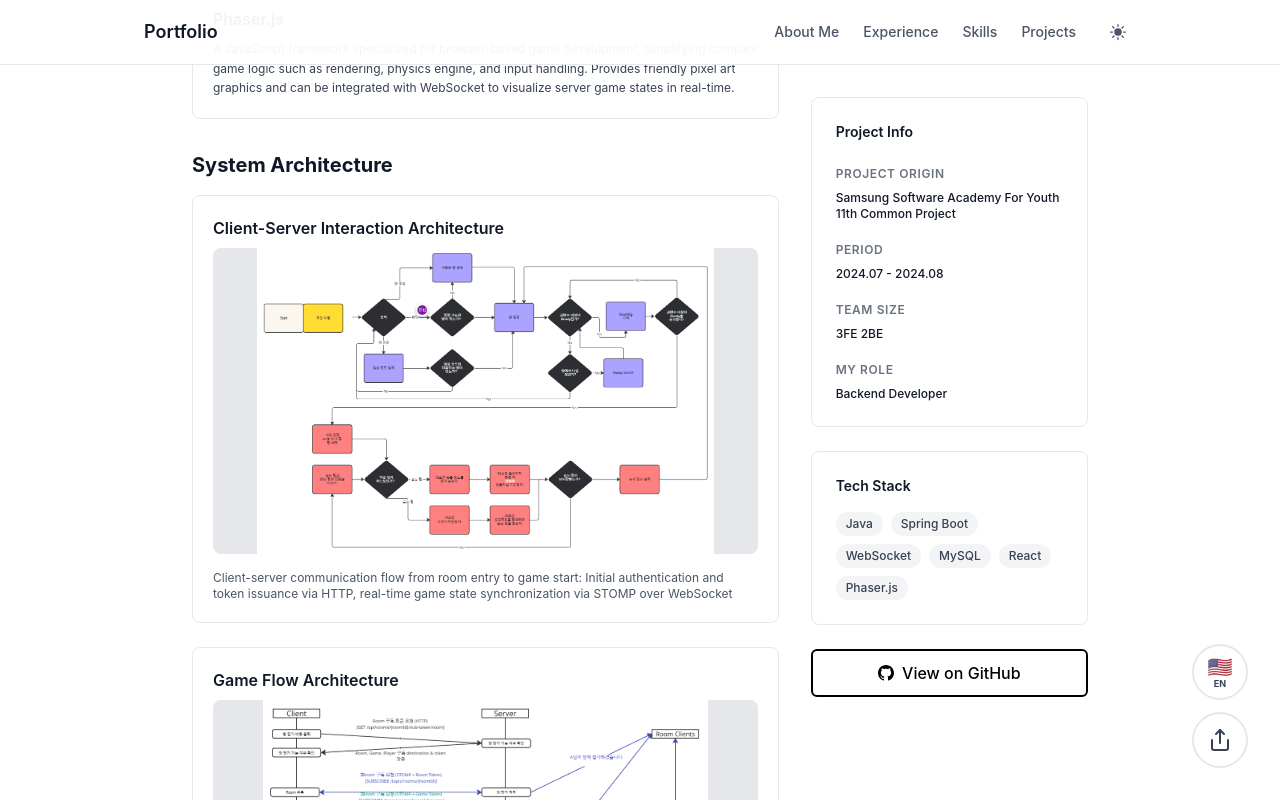
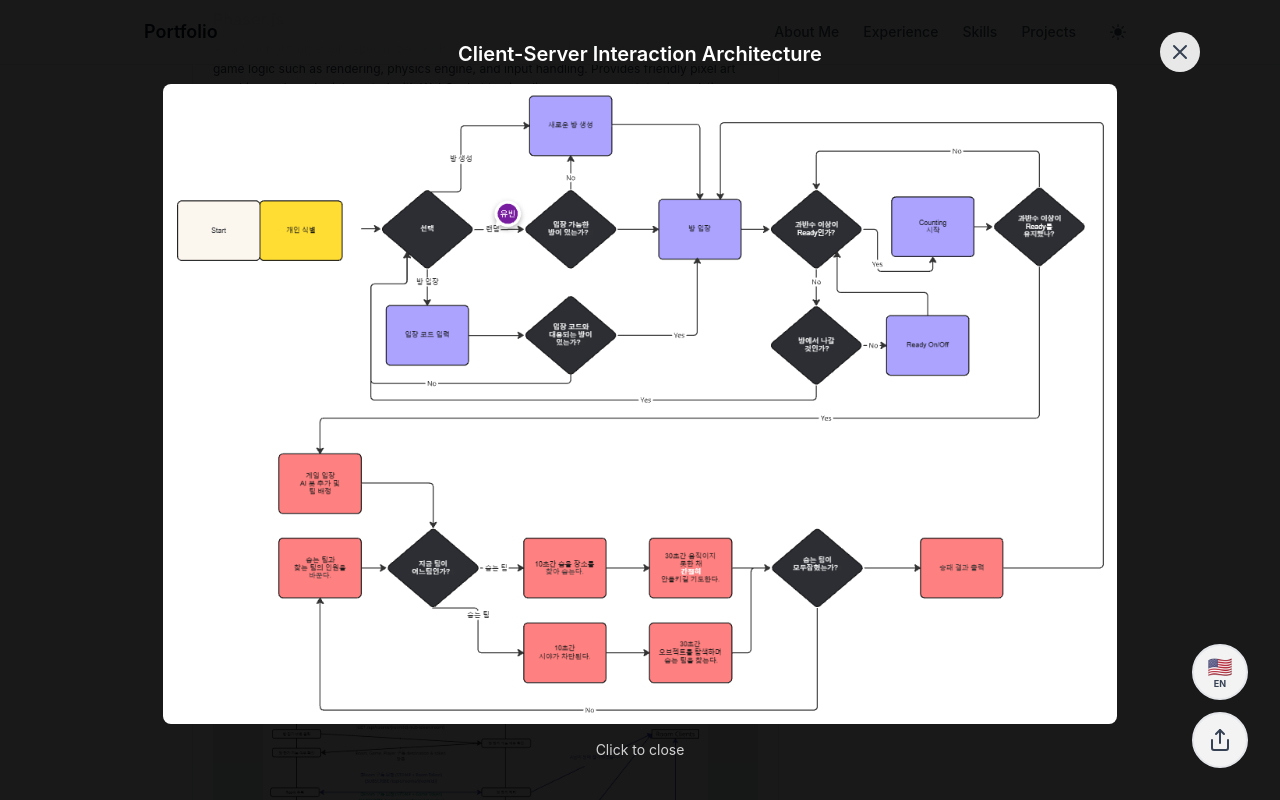
Before and after one commit to sevineleven/portfolio, a Next.js app: page /en/projects/1 in a window 1280 px wide. Both pictures are taken after a click on the element 485 px from the left and 4152 px from the top of the page. Shown: the part 3752-4552 px from the top of the page. Built offline with nearby package versions, Linux system fonts and the light colour scheme; a web font is replaced by a local one.

Commit message:
feat: Add favicon and project 3 architecture images with click-to-enlarge functionality

```diff
--- a/app/[locale]/layout.tsx
+++ b/app/[locale]/layout.tsx
@@ -44,6 +44,11 @@ export async function generateMetadata({
     metadataBase: new URL(baseUrl),
     title: "Portfolio - Sevin Park",
     description: "Backend Developer Portfolio",
+    icons: {
+      icon: '/favicon.svg',
+      shortcut: '/favicon.svg',
+      apple: '/favicon.svg',
+    },
     openGraph: {
       title: "Portfolio - Sevin Park",
       description: "Backend Developer Portfolio",
--- a/app/[locale]/projects/[id]/page.tsx
+++ b/app/[locale]/projects/[id]/page.tsx
@@ -9,6 +9,7 @@ import Card from "@/components/ui/Card";
 import Navbar from "@/components/layout/Navbar";
 import Footer from "@/components/layout/Footer";
 import ProjectScreenshots from "@/components/projects/ProjectScreenshots";
+import ArchitectureImages from "@/components/projects/ArchitectureImages";
 import MarkdownContent from "@/components/ui/MarkdownContent";
 import { Locale } from "@/i18n";
 
@@ -347,46 +348,18 @@ export default async function ProjectDetailPage({
                 {projectData.architectureImages &&
                   projectData.architectureImages.length > 0 && (
                     <section>
-                      <h2 className="text-lg md:text-xl font-bold text-gray-900 dark:!text-white mb-3 md:mb-4">
-                        {t.architecture}
-                      </h2>
-                      <div className="space-y-4 md:space-y-6">
-                        {projectData.architectureImages.map(
-                          (arch: any, idx: number) => (
-                            <Card key={idx} hover={false} className="p-4 md:p-5">
-                              <h3 className="text-sm md:text-base font-semibold text-gray-900 dark:!text-white mb-2">
-                                {locale === "ko"
-                                  ? arch.title
-                                  : locale === "zh"
-                                  ? (arch.titleZh || arch.titleEn || arch.title)
-                                  : (arch.titleEn || arch.title)}
-                              </h3>
-                              <div className="mb-3 md:mb-4 aspect-video w-full rounded-lg overflow-hidden bg-gray-200 dark:bg-slate-800/50 relative">
-                                <Image
-                                  src={arch.url}
-                                  alt={
-                                    locale === "ko"
-                                      ? arch.title
-                                      : locale === "zh"
-                                      ? (arch.titleZh || arch.titleEn || arch.title)
-                                      : (arch.titleEn || arch.title)
-                                  }
-                                  fill
-                                  className="object-contain"
-                                  unoptimized={arch.url.startsWith('http')}
-                                />
-                              </div>
-                              <p className="text-xs text-gray-600 dark:!text-white mt-3 md:mt-4">
-                                {locale === "ko"
-                                  ? arch.description
-                                  : locale === "zh"
-                                  ? (arch.descriptionZh || arch.descriptionEn || arch.description)
-                                  : (arch.descriptionEn || arch.description)}
-                              </p>
-                            </Card>
-                          )
-                        )}
+                      <div className="flex flex-row items-baseline gap-2 mb-3 md:mb-4">
+                        <h2 className="text-lg md:text-xl font-bold text-gray-900 dark:!text-white">
+                          {t.architecture}
+                        </h2>
+                        <span className="text-xs text-gray-400 dark:!text-gray-500 italic">
+                          {locale === 'ko' ? '클릭 시 확대됩니다.' : locale === 'zh' ? '点击放大。' : 'Click to enlarge.'}
+                        </span>
                       </div>
+                      <ArchitectureImages
+                        images={projectData.architectureImages}
+                        locale={locale}
+                      />
                     </section>
                   )}
 
--- /dev/null
+++ b/components/projects/ArchitectureImages.tsx
@@ -0,0 +1,156 @@
+"use client";
+
+import { useState } from "react";
+import Image from "next/image";
+import Card from "../ui/Card";
+
+interface ArchitectureImage {
+  url: string;
+  title: string;
+  titleEn?: string;
+  titleZh?: string;
+  description: string;
+  descriptionEn?: string;
+  descriptionZh?: string;
+}
+
+interface ArchitectureImagesProps {
+  images: ArchitectureImage[];
+  locale: "ko" | "en" | "zh";
+}
+
+export default function ArchitectureImages({
+  images,
+  locale,
+}: ArchitectureImagesProps) {
+  const [selectedImage, setSelectedImage] = useState<{
+    url: string;
+    title: string;
+  } | null>(null);
+
+  const openModal = (url: string, title: string) => {
+    setSelectedImage({ url, title });
+  };
+
+  const closeModal = () => {
+    setSelectedImage(null);
+  };
+
+  return (
+    <>
+      <div className="space-y-4 md:space-y-6">
+        {images.map((arch, idx) => {
+          const title =
+            locale === "ko"
+              ? arch.title
+              : locale === "zh"
+              ? arch.titleZh || arch.titleEn || arch.title
+              : arch.titleEn || arch.title;
+
+          return (
+            <Card key={idx} hover={false} className="p-4 md:p-5">
+              <h3 className="text-sm md:text-base font-semibold text-gray-900 dark:!text-white mb-2">
+                {title}
+              </h3>
+              <div
+                className="mb-3 md:mb-4 aspect-video w-full rounded-lg overflow-hidden bg-gray-200 dark:bg-slate-800/50 relative cursor-pointer group"
+                onClick={() => openModal(arch.url, title)}
+              >
+                <Image
+                  src={arch.url}
+                  alt={title}
+                  fill
+                  className="object-contain"
+                  unoptimized={arch.url.startsWith("http")}
+                />
+                {/* 확대 아이콘 오버레이 */}
+                <div className="absolute inset-0 bg-black/0 group-hover:bg-black/20 transition-colors flex items-center justify-center">
+                  <div className="opacity-0 group-hover:opacity-100 transition-opacity bg-white/90 dark:bg-gray-800/90 rounded-full p-2">
+                    <svg
+                      className="w-5 h-5 text-gray-700 dark:text-gray-300"
+                      fill="none"
+                      stroke="currentColor"
+                      viewBox="0 0 24 24"
+                    >
+                      <path
+                        strokeLinecap="round"
+                        strokeLinejoin="round"
+                        strokeWidth={2}
+                        d="M21 21l-6-6m2-5a7 7 0 11-14 0 7 7 0 0114 0zM10 7v3m0 0v3m0-3h3m-3 0H7"
+                      />
+                    </svg>
+                  </div>
+                </div>
+              </div>
+              <p className="text-xs text-gray-600 dark:!text-white mt-3 md:mt-4">
+                {locale === "ko"
+                  ? arch.description
+                  : locale === "zh"
+                  ? arch.descriptionZh ||
+                    arch.descriptionEn ||
+                    arch.description
+                  : arch.descriptionEn || arch.description}
+              </p>
+            </Card>
+          );
+        })}
+      </div>
+
+      {/* 확대 모달 */}
+      {selectedImage && (
+        <div
+          className="fixed inset-0 z-50 bg-black/90 flex items-center justify-center p-4"
+          onClick={closeModal}
+        >
+          <div className="relative max-w-6xl w-full h-full flex flex-col items-center justify-center">
+            {/* 닫기 버튼 */}
+            <button
+              onClick={closeModal}
+              className="absolute top-4 right-4 bg-white/90 dark:bg-gray-800/90 rounded-full p-2 hover:bg-white dark:hover:bg-gray-800 transition-colors z-10"
+            >
+              <svg
+                className="w-6 h-6 text-gray-700 dark:text-gray-300"
+                fill="none"
+                stroke="currentColor"
+                viewBox="0 0 24 24"
+              >
+                <path
+                  strokeLinecap="round"
+                  strokeLinejoin="round"
+                  strokeWidth={2}
+                  d="M6 18L18 6M6 6l12 12"
+                />
+              </svg>
+            </button>
+
+            {/* 이미지 제목 */}
+            {selectedImage.title && (
+              <h3 className="text-white text-lg md:text-xl font-semibold mb-4 text-center">
+                {selectedImage.title}
+              </h3>
+            )}
+
+            {/* 확대된 이미지 */}
+            <div className="flex items-center justify-center max-h-[80vh]">
+              <img
+                src={selectedImage.url}
+                alt={selectedImage.title || "확대 이미지"}
+                className="max-w-full max-h-full object-contain rounded-lg"
+                onClick={(e) => e.stopPropagation()}
+              />
+            </div>
+
+            {/* 안내 문구 */}
+            <p className="text-white/80 text-sm mt-4 text-center">
+              {locale === "ko"
+                ? "클릭하여 닫기"
+                : locale === "zh"
+                ? "点击关闭"
+                : "Click to close"}
+            </p>
+          </div>
+        </div>
+      )}
+    </>
+  );
+}
--- a/data/portfolio.ts
+++ b/data/portfolio.ts
@@ -1103,7 +1103,7 @@ export const projects = [
       "MySQL",
       "Redis",
     ],
-    image: null,
+    image: "/DreamsComeTrue_Thumbnail.png",
     images: [],
     githubUrl: "https://github.com/sevin98/DreamsComeTrue",
     liveUrl: null,
@@ -1147,7 +1147,44 @@ export const projects = [
           "Utilizes ChatGPT API to analyze user-input dream data, separate it into scenes, and select appropriate background music. Generates images visualizing the atmosphere and content of dreams through Midjourney, and finally creates short-form videos through LUMA AI. Stably calls each AI service's API, processes responses, and implements retry logic for failures to produce high-quality results.",
       },
     ],
-    architectureImages: [],
+    architectureImages: [
+      {
+        url: "/project3_systemArchitecture.png",
+        title: "시스템 아키텍처",
+        titleEn: "System Architecture",
+        titleZh: "系统架构",
+        description:
+          "PWA 프론트엔드와 백엔드 마이크로서비스 아키텍처: 프론트엔드(PWA), 백엔드 코어 서비스, RabbitMQ 메시지 브로커, 생성형 AI 서비스(ChatGPT, Midjourney, LUMA AI)의 통합 구조",
+        descriptionEn:
+          "PWA frontend and backend microservices architecture: Integrated structure of frontend (PWA), backend core service, RabbitMQ message broker, and generative AI services (ChatGPT, Midjourney, LUMA AI)",
+        descriptionZh:
+          "PWA前端和后端微服务架构：前端（PWA）、后端核心服务、RabbitMQ消息代理和生成式AI服务（ChatGPT、Midjourney、LUMA AI）的集成结构",
+      },
+      {
+        url: "/project3_callChain.png",
+        title: "비동기 처리 아키텍처 (CALL-CHAIN)",
+        titleEn: "Asynchronous Processing Architecture (CALL-CHAIN)",
+        titleZh: "异步处理架构（CALL-CHAIN）",
+        description:
+          "RabbitMQ 기반 메시지 큐를 활용한 비동기 처리 플로우: Node.js 이벤트 루프, 외부 서비스, 프로세스 함수, 체커 함수를 통한 작업 처리 및 피드백 메커니즘",
+        descriptionEn:
+          "Asynchronous processing flow using RabbitMQ-based message queue: Task processing and feedback mechanism through Node.js event loop, external services, process function, and checker function",
+        descriptionZh:
+          "使用基于RabbitMQ的消息队列的异步处理流程：通过Node.js事件循环、外部服务、处理函数和检查器函数进行任务处理和反馈机制",
+      },
+      {
+        url: "/project3_tech_stack.png",
+        title: "기술 스택 (VARIOUS STACK)",
+        titleEn: "Technology Stack (VARIOUS STACK)",
+        titleZh: "技术栈（VARIOUS STACK）",
+        description:
+          "프로젝트에 사용된 다양한 기술 스택: EFFECTIVE (Node.js, Spring Boot, Redis), PRODUCTIVE (Next.js, JavaScript, Express), STABLE (Nginx, TypeScript, Java) 그룹으로 분류된 기술들",
+        descriptionEn:
+          "Various technology stacks used in the project: Technologies classified into EFFECTIVE (Node.js, Spring Boot, Redis), PRODUCTIVE (Next.js, JavaScript, Express), STABLE (Nginx, TypeScript, Java) groups",
+        descriptionZh:
+          "项目中使用的各种技术栈：分为EFFECTIVE（Node.js、Spring Boot、Redis）、PRODUCTIVE（Next.js、JavaScript、Express）、STABLE（Nginx、TypeScript、Java）组的技术",
+      },
+    ],
     retrospection: {
       whatWorkedWell:
         "RabbitMQ를 활용한 메시지 큐 기반 아키텍처로 생성형 AI의 긴 처리 시간과 불안정한 응답을 효과적으로 관리할 수 있었습니다. 실패한 작업에 대한 재시도 메커니즘을 구현하여 시스템 안정성을 크게 향상시켰습니다.\n\nDocker 컨테이너화로 개발과 운영 환경의 일관성을 유지했고, Spring Boot 마이크로서비스 아키텍처로 각 컴포넌트의 책임을 명확히 분리하여 유지보수성을 높였습니다.",
--- a/package.json
+++ b/package.json
@@ -1,6 +1,6 @@
 {
   "name": "portfolio",
-  "version": "1.14.2",
+  "version": "1.14.3",
   "private": true,
   "scripts": {
     "dev": "next dev",
```
Also changed, not shown: 1 other file (tests, documents, lock files or other folders).
